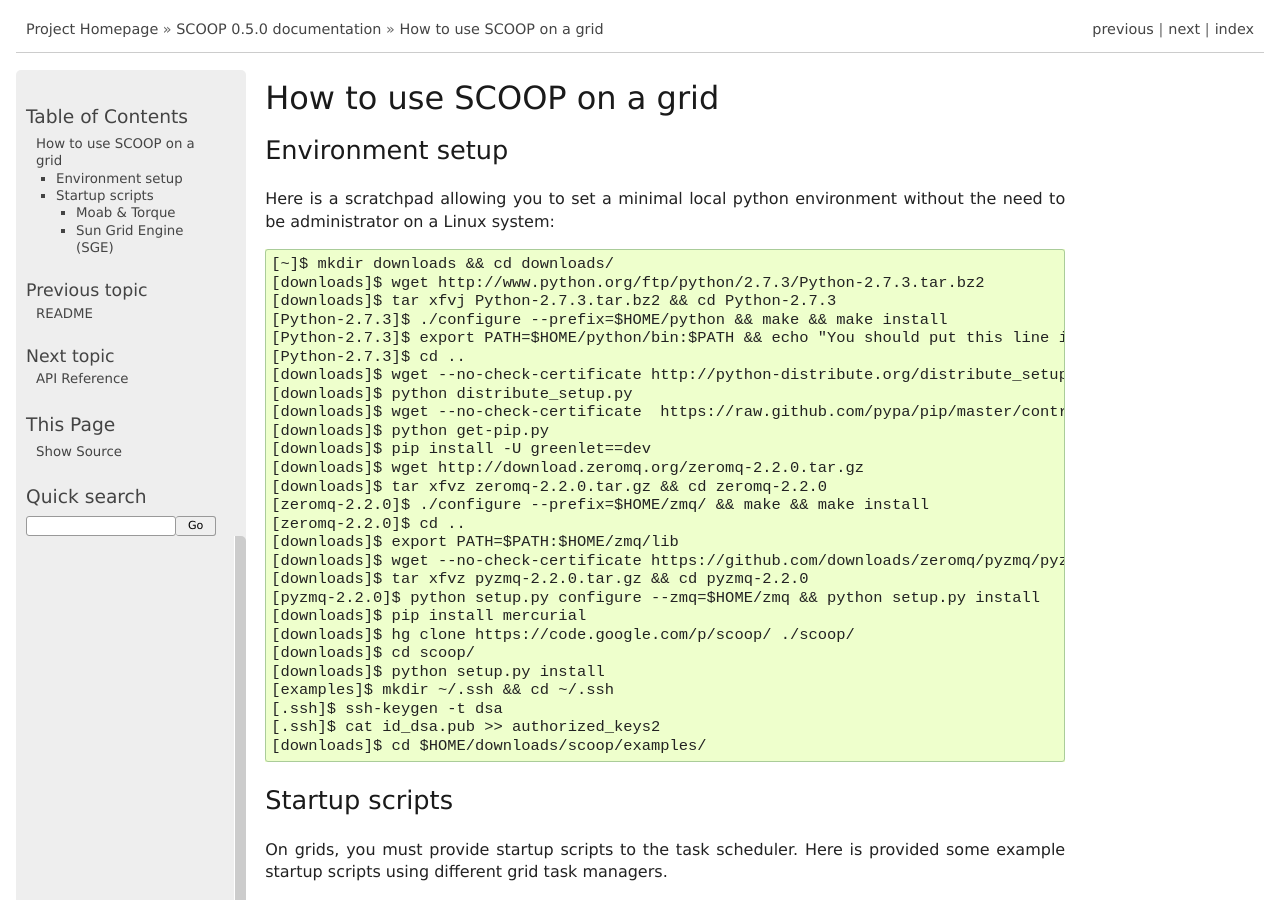
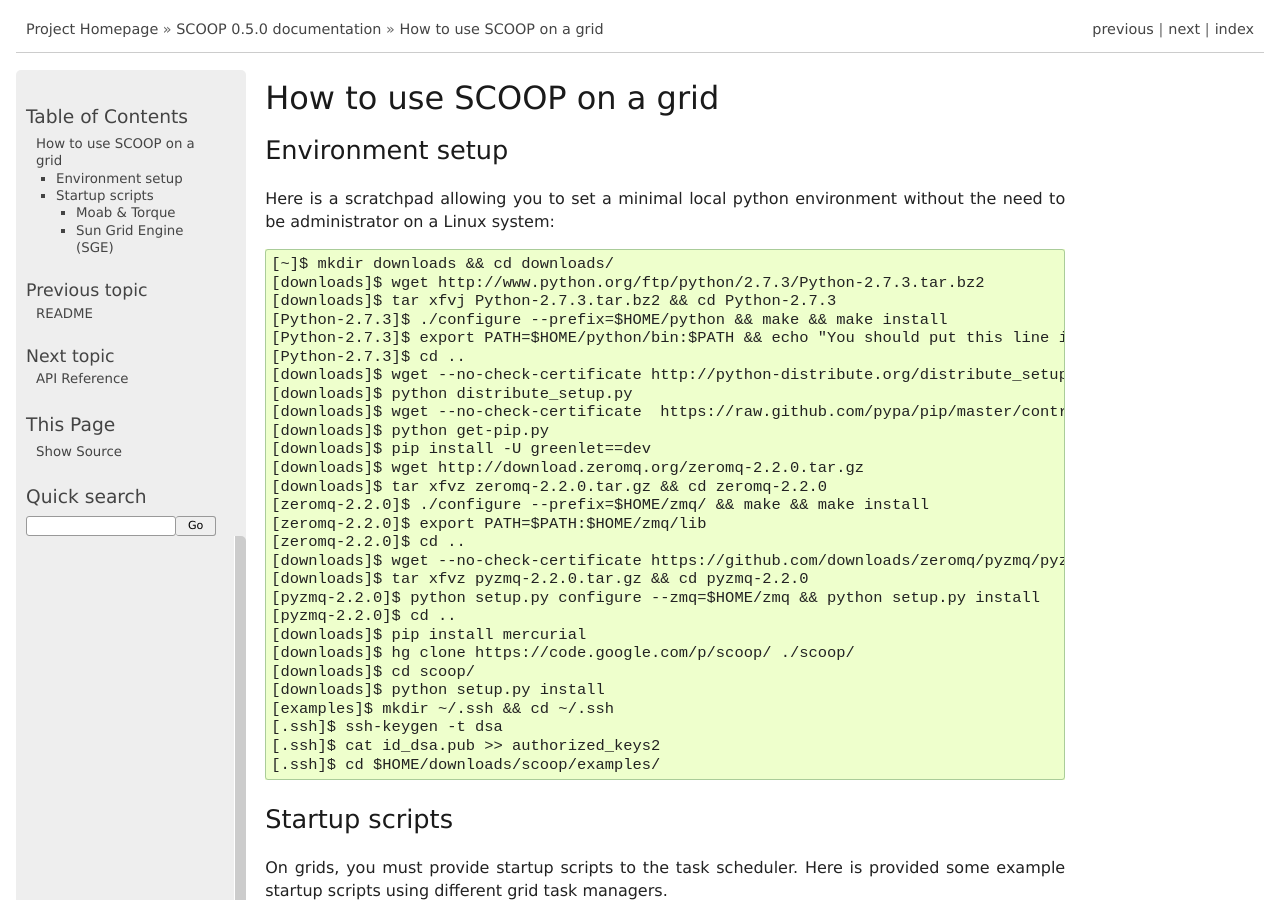
Before and after one commit to soravux/scoop, a Sphinx documentation site: the page built from doc/gridusage.rst, in a window 1280 px wide and 900 px high. Built offline with Sphinx 7.4.7, drawn with Linux system fonts in a browser that asks for light colours; formulas are drawn with MathJax 3.

Commit message:
Fixed some misguiding informations in gridusage.rst

```diff
--- a/doc/gridusage.rst
+++ b/doc/gridusage.rst
@@ -10,7 +10,7 @@ Here is a scratchpad allowing you to set a minimal local python environment with
     [downloads]$ wget http://www.python.org/ftp/python/2.7.3/Python-2.7.3.tar.bz2
     [downloads]$ tar xfvj Python-2.7.3.tar.bz2 && cd Python-2.7.3
     [Python-2.7.3]$ ./configure --prefix=$HOME/python && make && make install
-    [Python-2.7.3]$ export PATH=$HOME/python/bin:$PATH && echo "You should put this line in your .bashrc for "
+    [Python-2.7.3]$ export PATH=$HOME/python/bin:$PATH && echo "You should put this line in your .bashrc for persistency."
     [Python-2.7.3]$ cd ..
     [downloads]$ wget --no-check-certificate http://python-distribute.org/distribute_setup.py
     [downloads]$ python distribute_setup.py
@@ -20,11 +20,12 @@ Here is a scratchpad allowing you to set a minimal local python environment with
     [downloads]$ wget http://download.zeromq.org/zeromq-2.2.0.tar.gz
     [downloads]$ tar xfvz zeromq-2.2.0.tar.gz && cd zeromq-2.2.0
     [zeromq-2.2.0]$ ./configure --prefix=$HOME/zmq/ && make && make install
+    [zeromq-2.2.0]$ export PATH=$PATH:$HOME/zmq/lib
     [zeromq-2.2.0]$ cd ..
-    [downloads]$ export PATH=$PATH:$HOME/zmq/lib
     [downloads]$ wget --no-check-certificate https://github.com/downloads/zeromq/pyzmq/pyzmq-2.2.0.tar.gz
     [downloads]$ tar xfvz pyzmq-2.2.0.tar.gz && cd pyzmq-2.2.0
     [pyzmq-2.2.0]$ python setup.py configure --zmq=$HOME/zmq && python setup.py install
+    [pyzmq-2.2.0]$ cd ..
     [downloads]$ pip install mercurial
     [downloads]$ hg clone https://code.google.com/p/scoop/ ./scoop/
     [downloads]$ cd scoop/
@@ -32,7 +33,7 @@ Here is a scratchpad allowing you to set a minimal local python environment with
     [examples]$ mkdir ~/.ssh && cd ~/.ssh
     [.ssh]$ ssh-keygen -t dsa
     [.ssh]$ cat id_dsa.pub >> authorized_keys2
-    [downloads]$ cd $HOME/downloads/scoop/examples/
+    [.ssh]$ cd $HOME/downloads/scoop/examples/
 
 
 Startup scripts
```
